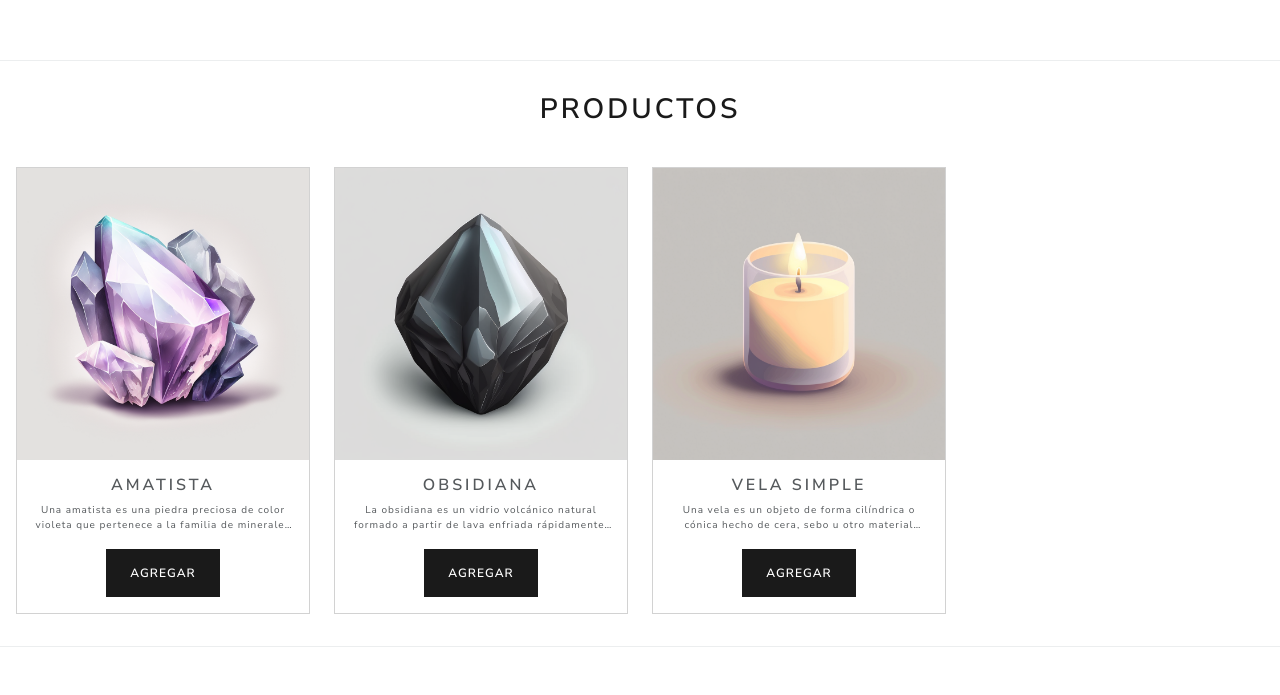
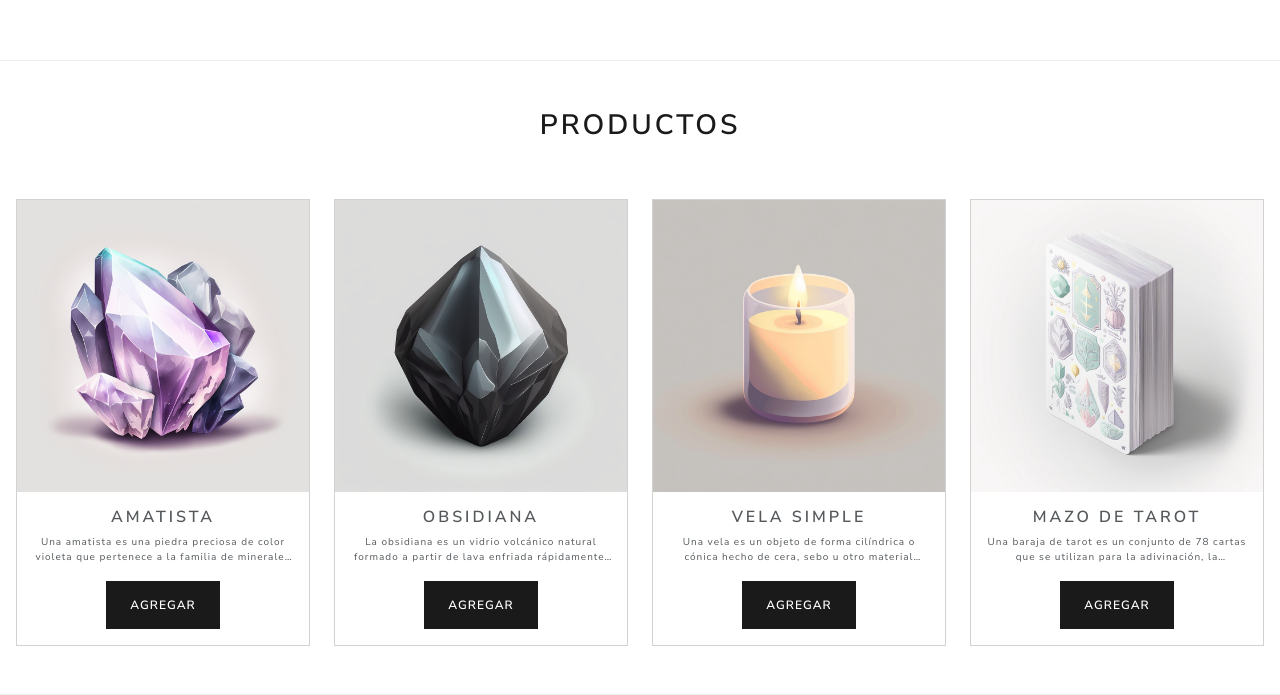
Before and after one commit to Andreinadesolaborges/ReactPreentrega1-DeSola, a React (Create React App) app in the folder preentrega1-desola/: page / in a window 1280 px wide. Shown: the part 772-1467 px from the top of the page. Before the commit the page ends 1419 px from the top, so only its background shows below. Built offline with nearby package versions, Linux system fonts and the light colour scheme.

Commit message:
estilos, card tarot, otros

```diff
--- a/preentrega1-desola/src/components/App.css
+++ b/preentrega1-desola/src/components/App.css
@@ -125,8 +125,8 @@ span.navbar-toggler-icon {
 .hvr-float-shadow:hover,
 .hvr-float-shadow:focus,
 .hvr-float-shadow:active {
-    -webkit-transform: translateY(-5px);
-    transform: translateY(-5px);
+    -webkit-transform: translateY(-10px);
+    transform: translateY(-10px);
     /* move the element up by 5px */
 }
 
@@ -134,7 +134,7 @@ span.navbar-toggler-icon {
 .hvr-float-shadow:focus:before,
 .hvr-float-shadow:active:before {
     opacity: 1;
-    -webkit-transform: translateY(5px);
-    transform: translateY(5px);
+    -webkit-transform: translateY(10px);
+    transform: translateY(10px);
     /* move the element down by 5px (it will stay in place because it's attached to the element that also moves up 5px) */
 }
--- a/preentrega1-desola/src/components/CardContainer/CardContainer.jsx
+++ b/preentrega1-desola/src/components/CardContainer/CardContainer.jsx
@@ -2,12 +2,13 @@ import Cardproduct from "../CardProduct/CardProduct";
 import amatista from '../../img/items/amatista.png';
 import obsidiana from '../../img/items/obsidiana.png';
 import vela from '../../img/items/vela.png'
+import tarot from '../../img/items/tarot.png'
 const Cardcontainer = () => {
     return (
         <>
             <div className="container-fluid p-3 border-top border-bottom">
                 <div className="row align-items-center py-3">
-                    <div className="col-12 text-center align-self-center">
+                    <div className="col-12 text-center align-self-center mt-3">
                         <h2>Productos</h2>
                     </div>
                 </div>
@@ -21,6 +22,9 @@ const Cardcontainer = () => {
                     <div className="col-6 col-sm-4 col-md-3 text-center align-self-center">
                         <Cardproduct title={"Vela simple"} description={"Una vela es un objeto de forma cilíndrica o cónica hecho de cera, sebo u otro material inflamable, con una mecha central que se enciende para producir luz y calor."} url={vela} />
                     </div>
+                    <div className="col-6 col-sm-4 col-md-3 text-center align-self-center">
+                        <Cardproduct title={"Mazo de tarot"} description={"Una baraja de tarot es un conjunto de 78 cartas que se utilizan para la adivinación, la autorreflexión y la meditación. La baraja generalmente se divide en dos partes: los Arcanos Mayores y los Arcanos Menores."} url={tarot} />
+                    </div>
                 </div>
             </div>
         </>
--- a/preentrega1-desola/src/components/CardProduct/CardProduct.jsx
+++ b/preentrega1-desola/src/components/CardProduct/CardProduct.jsx
@@ -2,7 +2,7 @@
 const Cardproduct = ({title,description,url}) => {
     return (
         <>
-            <div className="card hvr-float-shadow">
+            <div className="card hvr-float-shadow my-3">
                 <img src={url} className="card-img-top img-fluid" alt={"img"} />
                 <div className="card-body">
                     <h5 className="card-title">{title}</h5>
--- a/preentrega1-desola/src/components/CartWidget/CartWidget.jsx
+++ b/preentrega1-desola/src/components/CartWidget/CartWidget.jsx
@@ -3,7 +3,7 @@ const Cartwidget = ({ cantCarrito }) => {
     return (
         <>
             <button className="btn btn-primary zoomIn">
-                <img className="align-self-center d-inline-block align-text-center" src={cart} alt={"cart"} style={{ height: 20 }}/>
+                <img className="align-self-center d-inline-block align-text-center" src={cart} alt={"cart"} style={{ height: 16 }}/>
                 <span className="cartText">Carrito</span>
                 <span className="badge rounded-pill text-bg-light">{cantCarrito}</span>
             </button>
```
Also changed, not shown: preentrega1-desola/src/img/items/tarot.png (added).
